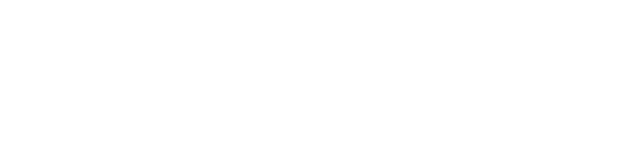
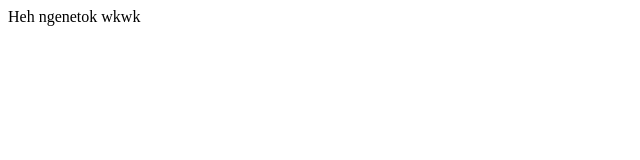
Before and after one commit to juwar/juwar.github.io, a plain HTML site: page index.html in a window 1280 px wide. Shown: the whole page, without its empty margins (0-640 px from the left). Drawn offline with Linux system fonts and the light colour scheme.

Commit message:
Update index.html

```diff
--- a/index.html
+++ b/index.html
@@ -1,3 +1,3 @@
-<html
-      Heh ngentok wkwk
+<html>
+      Heh ngenetok wkwk
   </html>
```
